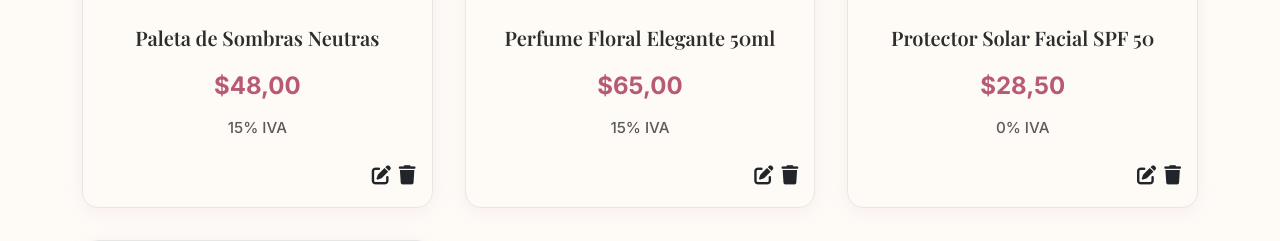
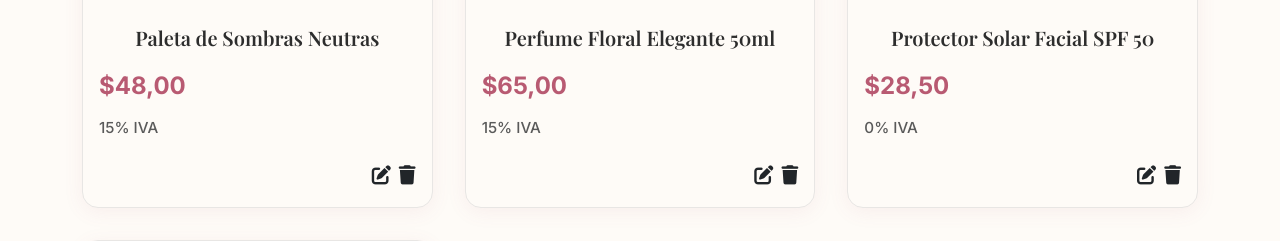
Before and after one commit to anntnzrb/sist-cosm, a Django app: page /productos/ in a window 1280 px wide. Shown: the part 1592-1833 px from the top of the page. Run offline with Django 5.2, Linux system fonts and the light colour scheme; data comes from the database, SQL or seed files in the repository; some libraries are stand-ins or nearby versions.

Commit message:
style: improve UI text alignment and clean up page headers
- Left-align price and IVA fields in productos cards for better readability
- Remove descriptive subtitles from page headers for cleaner design
- Consistent header styling across empresa and proveedores sections

```diff
--- a/templates/empresa/detail.html
+++ b/templates/empresa/detail.html
@@ -6,7 +6,6 @@
 {% block content %}
 <div class="page-header">
     <h1><i class="fas fa-building me-3"></i>SOBRE NOSOTROS</h1>
-    <p>Conoce más sobre nuestra empresa de cosméticos</p>
 </div>
 
 <div class="row">
--- a/templates/empresa/no_info.html
+++ b/templates/empresa/no_info.html
@@ -6,7 +6,6 @@
 {% block content %}
 <div class="page-header">
     <h1><i class="fas fa-building me-3"></i>SOBRE NOSOTROS</h1>
-    <p>Información de la empresa</p>
 </div>
 
 <div class="row justify-content-center">
--- a/templates/productos/list.html
+++ b/templates/productos/list.html
@@ -30,7 +30,7 @@
 
                 <div class="card-body d-flex flex-column flex-grow-1">
                     <h5 class="text-center mb-3">{{ producto.nombre }}</h5>
-                    <div class="price-display text-center mb-3">
+                    <div class="price-display mb-3">
                         ${{ producto.precio }}
                         <br><small class="price-iva">{{ producto.iva }}% IVA</small>
                     </div>
--- a/templates/proveedores/list.html
+++ b/templates/proveedores/list.html
@@ -6,7 +6,6 @@
 {% block content %}
 <div class="page-header">
     <h1><i class="fas fa-truck me-3"></i>NUESTROS PROVEEDORES</h1>
-    <p>Conoce a nuestros socios comerciales de confianza en el mundo de la belleza</p>
 </div>
 
 {% if proveedores %}
```
